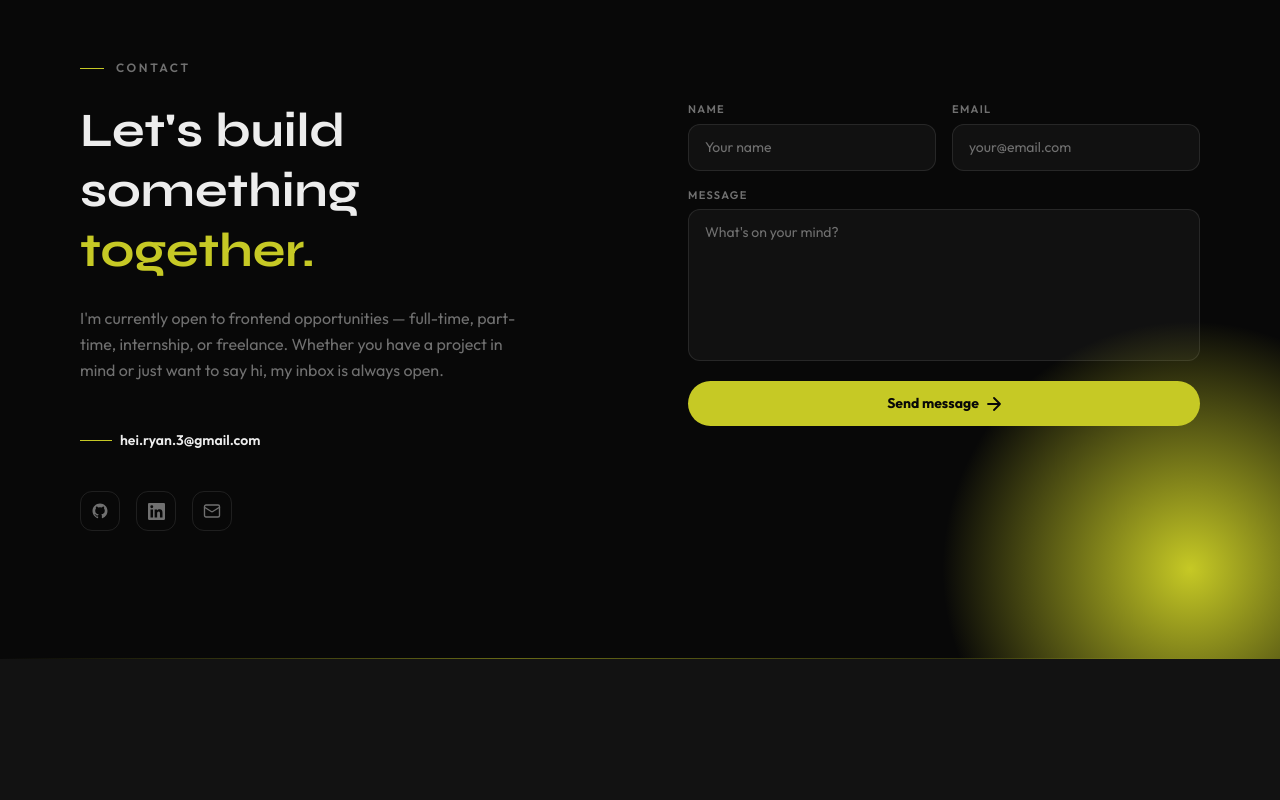
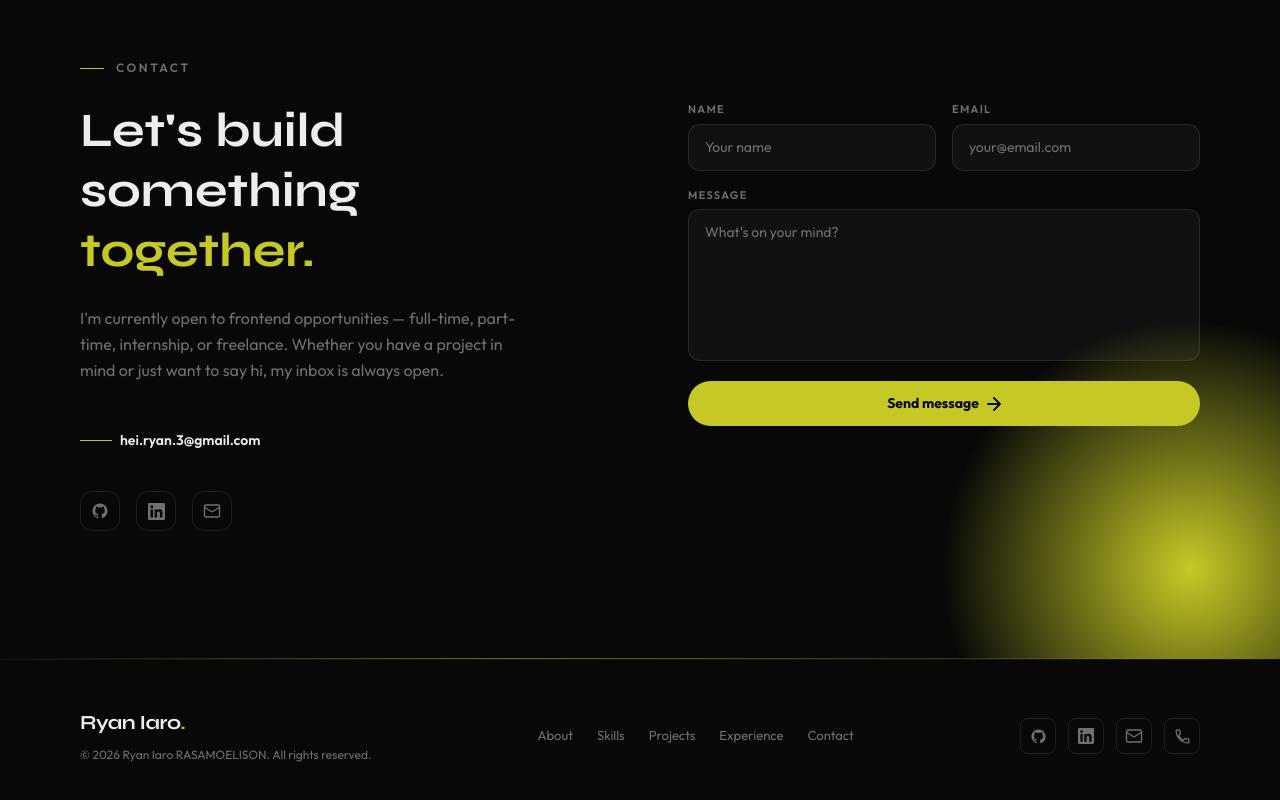
Before and after one commit to RyanIaro/Portfolio, a Next.js app: page / in a window 1280 px wide. Shown: the part 5140-5940 px from the top of the page. Before the commit the page ends 5799 px from the top, so only its background shows below. Built offline with nearby package versions, Linux system fonts and the light colour scheme.

Commit message:
feat: layout footer

```diff
--- a/app/components/footer.tsx
+++ b/app/components/footer.tsx
@@ -0,0 +1,100 @@
+"use client";
+
+const NAV_LINKS = ["About", "Skills", "Projects", "Experience", "Contact"] as const;
+
+const socials = [
+  {
+    label: "GitHub",
+    href: "https://github.com/RyanIaro",
+    icon: (
+      <svg viewBox="0 0 24 24" fill="currentColor" width="17" height="17">
+        <path d="M12 2C6.477 2 2 6.484 2 12.017c0 4.425 2.865 8.18 6.839 9.504.5.092.682-.217.682-.483 0-.237-.008-.868-.013-1.703-2.782.605-3.369-1.343-3.369-1.343-.454-1.158-1.11-1.466-1.11-1.466-.908-.62.069-.608.069-.608 1.003.07 1.531 1.032 1.531 1.032.892 1.53 2.341 1.088 2.91.832.092-.647.35-1.088.636-1.338-2.22-.253-4.555-1.113-4.555-4.951 0-1.093.39-1.988 1.029-2.688-.103-.253-.446-1.272.098-2.65 0 0 .84-.27 2.75 1.026A9.564 9.564 0 0 1 12 6.844a9.59 9.59 0 0 1 2.504.337c1.909-1.296 2.747-1.027 2.747-1.027.546 1.379.202 2.398.1 2.651.64.7 1.028 1.595 1.028 2.688 0 3.848-2.339 4.695-4.566 4.943.359.309.678.92.678 1.855 0 1.338-.012 2.419-.012 2.747 0 .268.18.58.688.482A10.02 10.02 0 0 0 22 12.017C22 6.484 17.522 2 12 2z" />
+      </svg>
+    ),
+  },
+  {
+    label: "LinkedIn",
+    href: "https://www.linkedin.com/in/ryan-iaro-rasamoelison-42a752278/",
+    icon: (
+      <svg viewBox="0 0 24 24" fill="currentColor" width="16" height="16">
+        <path d="M20.447 20.452h-3.554v-5.569c0-1.328-.027-3.037-1.852-3.037-1.853 0-2.136 1.445-2.136 2.939v5.667H9.351V9h3.414v1.561h.046c.477-.9 1.637-1.85 3.37-1.85 3.601 0 4.267 2.37 4.267 5.455v6.286zM5.337 7.433a2.062 2.062 0 0 1-2.063-2.065 2.064 2.064 0 1 1 2.063 2.065zm1.782 13.019H3.555V9h3.564v11.452zM22.225 0H1.771C.792 0 0 .774 0 1.729v20.542C0 23.227.792 24 1.771 24h20.451C23.2 24 24 23.227 24 22.271V1.729C24 .774 23.2 0 22.222 0h.003z" />
+      </svg>
+    ),
+  },
+  {
+    label: "Email",
+    href: "mailto:hei.ryan.3@gmail.com",
+    icon: (
+      <svg viewBox="0 0 24 24" fill="none" stroke="currentColor" strokeWidth="1.8" strokeLinecap="round" strokeLinejoin="round" width="18" height="18">
+        <rect x="2" y="4" width="20" height="16" rx="2" />
+        <path d="m22 7-8.97 5.7a1.94 1.94 0 0 1-2.06 0L2 7" />
+      </svg>
+    ),
+  },
+  {
+    label: "Phone",
+    href: "tel:+261326291429",
+    icon: (
+      <svg viewBox="0 0 24 24" fill="none" stroke="currentColor" strokeWidth="1.8" strokeLinecap="round" strokeLinejoin="round" width="17" height="17">
+        <path d="M6.62 10.79a15.05 15.05 0 0 0 6.59 6.59l2.2-2.2a1 1 0 0 1 1.02-.24 11.36 11.36 0 0 0 3.56.57 1 1 0 0 1 1 1V20a1 1 0 0 1-1 1A17 17 0 0 1 3 4a1 1 0 0 1 1-1h3.5a1 1 0 0 1 1 1c0 1.25.2 2.45.57 3.56a1 1 0 0 1-.24 1.02l-2.21 2.21z" />
+      </svg>
+    ),
+  }
+];
+
+export default function Footer() {
+  const year = new Date().getFullYear();
+
+  const scrollTo = (id: string) => {
+    document.getElementById(id.toLowerCase())?.scrollIntoView({ behavior: 'smooth' });
+  };
+
+  return (
+    <footer className="relative bg-background border-t border-foreground/6 font-outfit">
+      <div className="max-w-7xl mx-auto px-6 md:px-12 lg:px-20 py-12">
+        <div className="flex flex-col md:flex-row items-start md:items-center justify-between gap-8">
+
+          {/* Logo + copyright */}
+          <div className="flex flex-col gap-2">
+            <span className="font-syne font-bold text-[20px] text-foreground tracking-tight">
+              Ryan Iaro<span className="text-accent">.</span>
+            </span>
+            <p className="text-[12px] text-muted">
+              © {year} Ryan Iaro RASAMOELISON. All rights reserved.
+            </p>
+          </div>
+
+          {/* Nav links */}
+          <nav className="flex flex-wrap gap-x-6 gap-y-2">
+            {NAV_LINKS.map((link) => (
+              <button
+                key={link}
+                onClick={() => scrollTo(link)}
+                className="text-[13px] text-muted hover:text-accent transition-colors duration-200"
+              >
+                {link}
+              </button>
+            ))}
+          </nav>
+
+          {/* Socials */}
+          <div className="flex items-center gap-3">
+            {socials.map(({ label, href, icon }) => (
+              <a
+                key={label}
+                href={href}
+                target="_blank"
+                rel="noopener noreferrer"
+                aria-label={label}
+                className="flex items-center justify-center w-9 h-9 rounded-lg border border-foreground/10 text-muted hover:text-accent hover:border-accent/40 transition-all duration-200"
+              >
+                {icon}
+              </a>
+            ))}
+          </div>
+
+        </div>
+      </div>
+    </footer>
+  );
+}
--- a/app/layout.tsx
+++ b/app/layout.tsx
@@ -3,6 +3,7 @@ import { Outfit, Syne } from "next/font/google";
 import "./globals.css";
 import { ThemeProvider } from "next-themes";
 import Navbar from "./components/navbar";
+import Footer from "./components/footer";
 
 const syne = Syne({ subsets: ['latin'], variable: '--font-syne' })
 const outfit = Outfit({ subsets: ['latin'], variable: '--font-outfit' })
@@ -23,6 +24,7 @@ export default function RootLayout({
         <ThemeProvider attribute={"class"} defaultTheme="dark">
           <Navbar />
           {children}
+          <Footer />
         </ThemeProvider>
       </body>
     </html>
```
